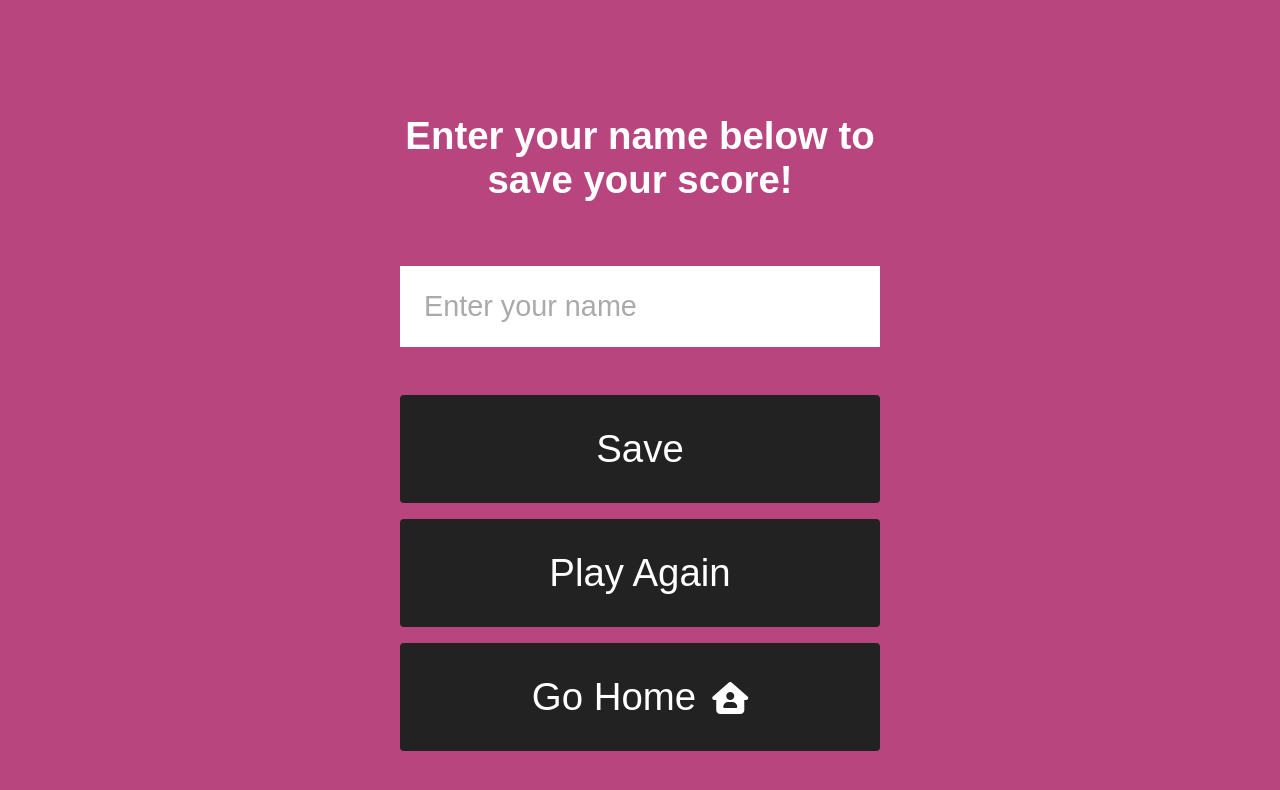
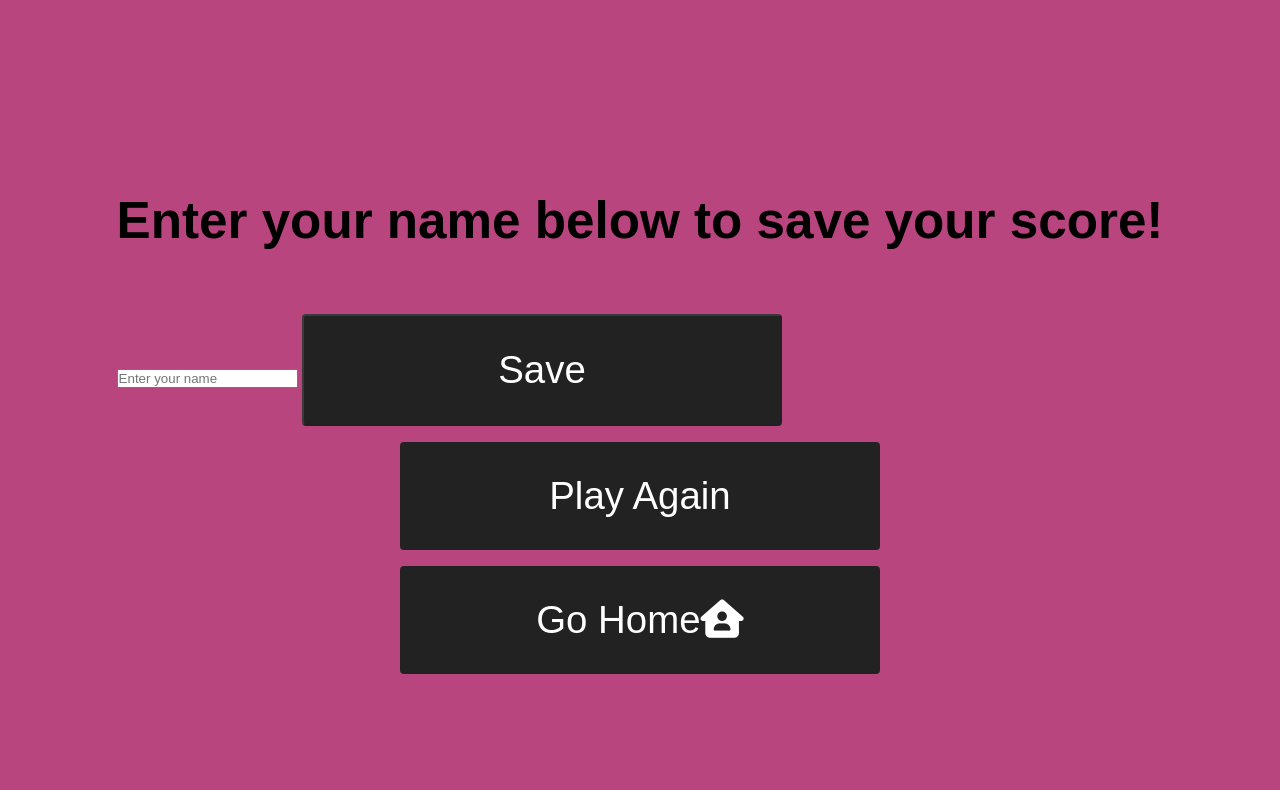
Before and after one commit to glmgrant/CFG_Intro_to_Javascript, a plain HTML site: page end.html in a window 1280 px wide. Drawn offline with Linux system fonts and the light colour scheme.

Commit message:
Update start.css

```diff
--- a/start.css
+++ b/start.css
@@ -95,54 +95,6 @@ h2 {
 }
 
 
-/* end page here */
-
-
-
-
-.end-form-container {
-    width: 100;
-    display: flex;
-    flex-direction: column;
-    align-items: center;
-    max-width: 30rem;
-}
-
-input {
-    margin-bottom: 1rem;
-    width: 20rem;
-    padding: 1.5rem;
-    font-size: 1.8rem;
-    border: none;
-}
-
-input::placeholder {
-    color: #aaa;
-}
-
-#username {
-    margin-bottom: 3rem;
-    width: 100%;
-    outline: none;
-}
-
-#end-text {
-    font-size: 2.4rem;
-    color: #fff;
-    text-align: center;
-}
-
-#saveScoreBtn {
-    border: none;
-}
-
-.fa-house-user {
-    margin-left: 1rem;
-    font-size: 2rem;
-    color: #fff
-}
-
-
 /* scores css here */
 body {
     color: fff;
```
